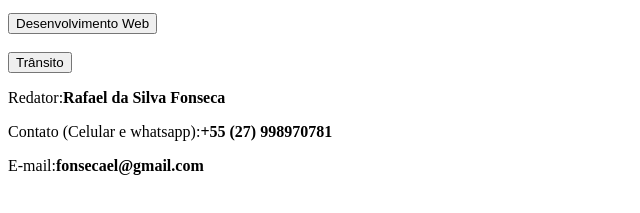
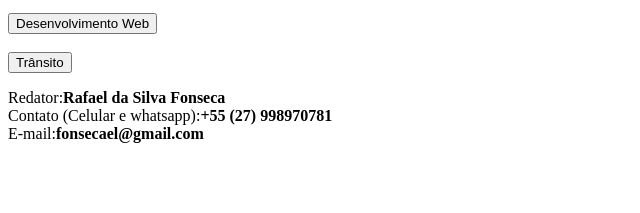
Before and after one commit to fonsecafael/rafaelfonseca, a plain HTML site: page index.html in a window 1280 px wide. Shown: the part 101-314 px from the top of the page, without its empty margins (0-640 px from the left). Drawn offline with Linux system fonts and the light colour scheme.

Commit message:
Alterações de alinhamento

```diff
--- a/index.html
+++ b/index.html
@@ -18,9 +18,11 @@
    <button>Trânsito</button>
  </main>
  <footer>
-  <p>Redator:<strong>Rafael da Silva Fonseca</strong></p>
-  <p>Contato (Celular e whatsapp):<strong>+55 (27) 998970781</strong></p>
-  <p>E-mail:<E-mail><strong>fonsecael@gmail.com</strong></E-mail></p>
+  <p>
+   Redator:<strong>Rafael da Silva Fonseca</strong><br>
+   Contato (Celular e whatsapp):<strong>+55 (27) 998970781</strong><br>
+   E-mail:<E-mail><strong>fonsecael@gmail.com</strong></E-mail>
+  </p>
  </footer>
  </body>
 </html>
```
Lines whose indentation alone changed are shown as unchanged.
